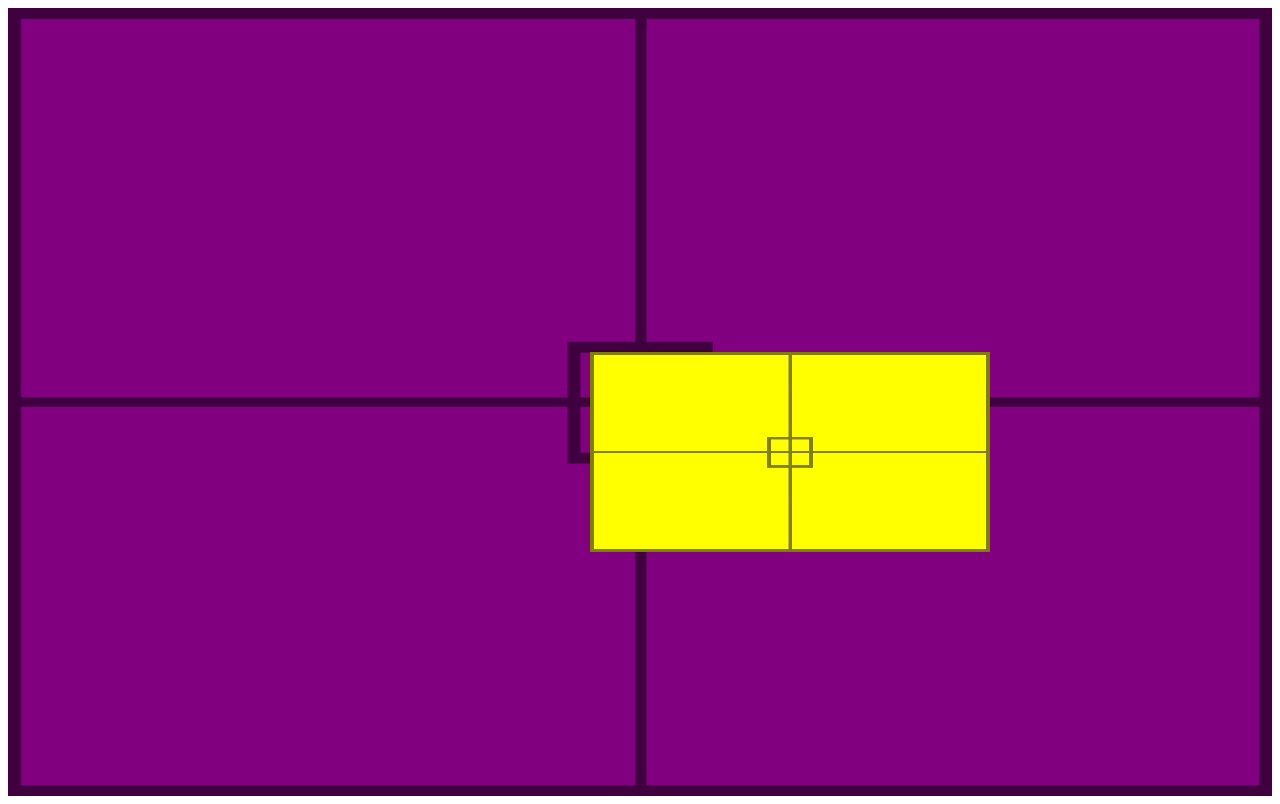
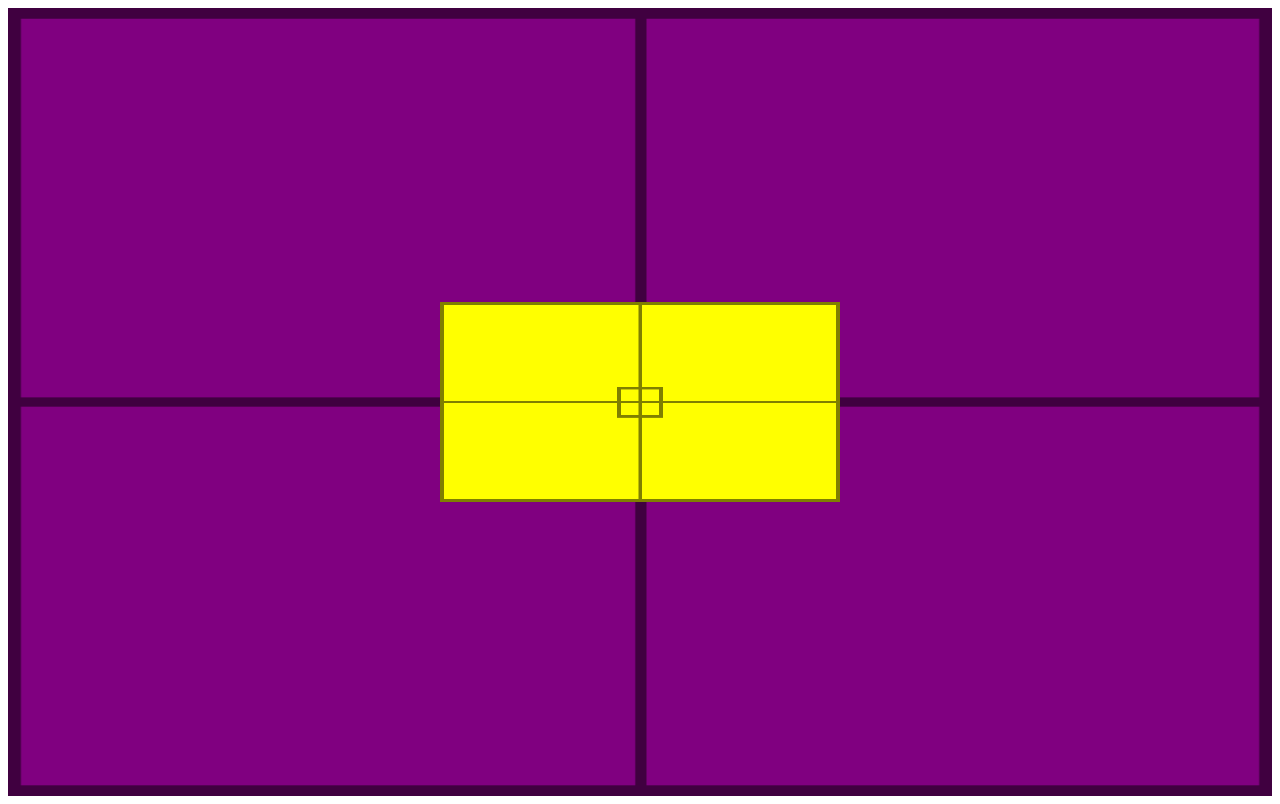
Before and after one commit to lucasfrederico01/html-css, a plain HTML site: page exercicio/ex022/fundo007.html in a window 1280 px wide. Drawn offline with Linux system fonts and the light colour scheme.

Commit message:
atualizei html

```diff
--- a/exercicio/ex022/fundo007.html
+++ b/exercicio/ex022/fundo007.html
@@ -27,16 +27,16 @@
             left: 50%;
             top: 50%;
 
-            transform: translate(-50px, -50px);
+            transform: translate(-50%, -50%);
         }
     </style>
 </head>
 <body>
-    <aside id="container">
+    <section id="container">
         <article id="conteudo">
 
         </article>
 
-    </aside>
+    </section>
 </body>
 </html>
```
